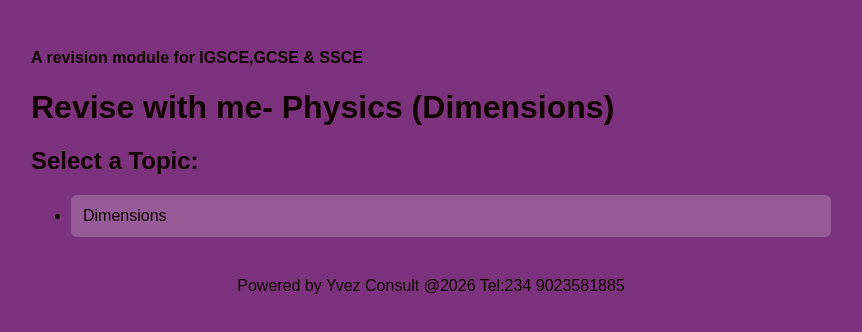
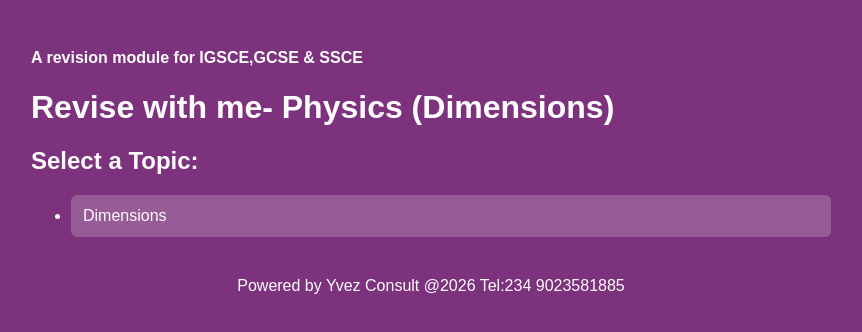
Before and after one commit to yvonneez/chemistry-elect, a React (Vite) app: page / in a window 1280 px wide. Shown: the top 332 px of the page, without its empty margins (209-1071 px from the left). Built offline with nearby package versions, Linux system fonts and the light colour scheme.

Commit message:
Dimensions

```diff
--- a/src/styles.css
+++ b/src/styles.css
@@ -1,4 +1,4 @@
-body{background:rgb(125, 50, 125);color:rgb(19, 2, 2);font-family:Arial;padding:20px;} .container{max-width:800px;margin:auto;} .topic-list li{padding:12px;background:#ffffff33;margin:10px 0;border-radius:6px;cursor:pointer;} button{padding:10px 20px;margin-top:15px;border-radius:6px;} .question-box{background:#ffffff22;padding:15px;margin:10px 0;border-radius:6px;} .correct{color:#00ff00;font-weight:bold;} .wrong{color:#ff3333;font-weight:bold;} footer{text-align:center;margin-top:40px;} input[type="radio"] {
+body{background:rgb(125, 50, 125);color:rgb(253, 252, 252);font-family:Arial;padding:20px;} .container{max-width:800px;margin:auto;} .topic-list li{padding:12px;background:#ffffff33;margin:10px 0;border-radius:6px;cursor:pointer;} button{padding:10px 20px;margin-top:15px;border-radius:6px;} .question-box{background:#ffffff22;padding:15px;margin:10px 0;border-radius:6px;} .correct{color:#00ff00;font-weight:bold;} .wrong{color:#ff3333;font-weight:bold;} footer{text-align:center;margin-top:40px;} input[type="radio"] {
   -ms-transform: scale(1.5); /* IE 9 */
   -webkit-transform: scale(1.5); /* Chrome, Safari, Opera */
   transform: scale(1.5);
```
